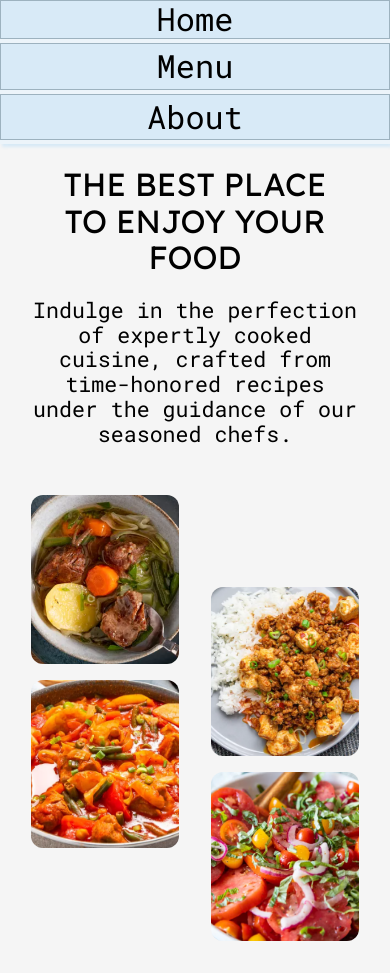
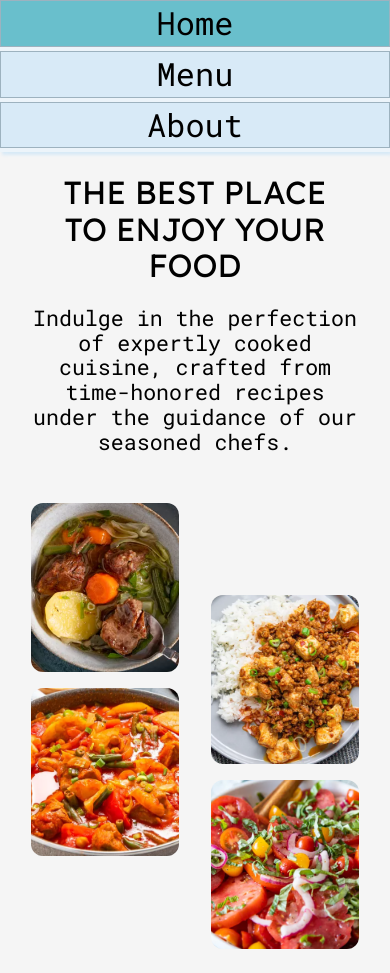
Before and after one commit to SonZir0/odin-restaurant-page, a website built with webpack: page src/index.html in a window 390 px wide. Built offline with nearby package versions, Linux system fonts and the light colour scheme.

Commit message:
Add listener to homeBtn, add style for current tab

```diff
--- a/src/css/style.css
+++ b/src/css/style.css
@@ -16,6 +16,9 @@
     --main-color: #ecf4fa;
     --slightly-darker-color: #d8eaf7;
     --darker-color: #9DB2BF;
+    --hover-over-btn: #B8D4E3;
+    --chosen-tab-color: #84ddeb;
+    --hover-over-chosen: #69bfcc;/*#81A4CD;*/
 }
 
 html {
@@ -48,9 +51,22 @@ header {
         gap: 2.5rem;
 
         button {
+            flex: 0 1 250px;
             padding: 0.5rem 2.5rem;
             border-radius: 50px;
             background-color: var(--slightly-darker-color);
+        }
+
+        .currentTab {
+            background-color: var(--chosen-tab-color);
+        }
+
+        button:hover {
+            background-color: var(--hover-over-btn);
+        }
+
+        .currentTab:hover {
+            background-color: var(--hover-over-chosen);
         }
     }
 }
--- a/src/index.html
+++ b/src/index.html
@@ -10,9 +10,9 @@
 <body>
     <header>
         <nav>
-            <button class="home">Home</button>
-            <button class="menu">Menu</button>
-            <button class="about">About</button>
+            <button class="homeBtn">Home</button>
+            <button class="menuBtn">Menu</button>
+            <button class="aboutBtn">About</button>
         </nav>
     </header>
     <div id="content">
--- a/src/js/index.js
+++ b/src/js/index.js
@@ -3,4 +3,26 @@ import './../css/style.css';
 import homeInit from './home.js';
 
 const contentDiv = document.querySelector('#content');
-homeInit(contentDiv);
+const homeBtn = document.querySelector('.homeBtn');
+
+homeBtn.addEventListener('click', () => {
+    if (homeBtn.classList[1] !== 'currentTab') {
+        clearContentDiv();
+        toggleChosenStyle(homeBtn);
+        homeInit(contentDiv);
+    }
+});
+
+// dispatch event to display Home tab on page load
+homeBtn.dispatchEvent(new MouseEvent("click"));
+
+function toggleChosenStyle(targetBtn) {
+    targetBtn.classList.toggle('currentTab');
+}
+
+function clearContentDiv() {
+    if (contentDiv.children.length) {
+        toggleChosenStyle(contentDiv.firstElementChild);
+        contentDiv.firstChild.remove();
+    }
+};
```
